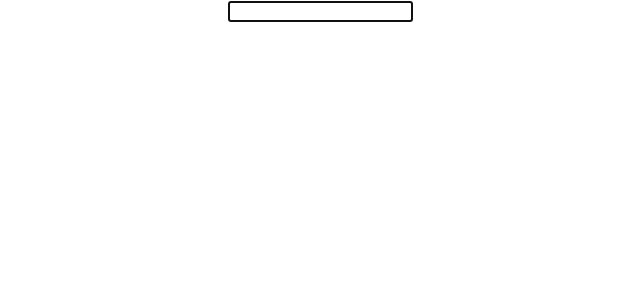
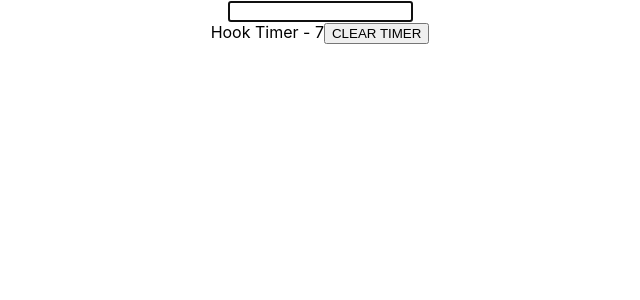
Before and after one commit to tashfeennaveed/React-test-app, a React (Create React App) app: page / in a window 1280 px wide. Shown: the top 300 px of the page, without its empty margins (320-960 px from the left). Built offline with nearby package versions, Linux system fonts and the light colour scheme.

Commit message:
72.useRef usage

```diff
--- a/src/App.js
+++ b/src/App.js
@@ -3,6 +3,7 @@
 import React from 'react';
 import './App.css';
 import FoccusInput from './components/FoccusInput';
+import Hooktimer from './components/Hooktimer';
 //import CompE from './components/CompE';
 ////import MouseContainer from './components/MouseContainer';
 //import { UserProvider } from './components/UserContext';
@@ -22,6 +23,7 @@
       {/* <Navbar/> */}
 
       <FoccusInput/>
+      <Hooktimer/>
 
 
       {/* <Userconstext.Provider value={'tashfeen'}>
--- /dev/null
+++ b/src/components/Hooktimer.js
@@ -0,0 +1,25 @@
+import React, { useState, useEffect, useRef} from 'react'
+
+function Hooktimer() {
+  const [timer, setTimer] = useState(0)
+  const intervalRef = useRef()
+
+  useEffect(() => {
+    intervalRef.current = setInterval(() => {
+        setTimer(prevtimer => prevtimer + 1)
+    }, 1000);
+
+      return () => {
+          clearInterval(intervalRef.current)
+      }
+  }, [])
+
+    return (
+        <div>
+            Hook Timer - {timer}
+            <button onClick={() => {clearInterval(intervalRef.current)}} >CLEAR TIMER</button>
+        </div>
+    )
+}
+
+export default Hooktimer
```
